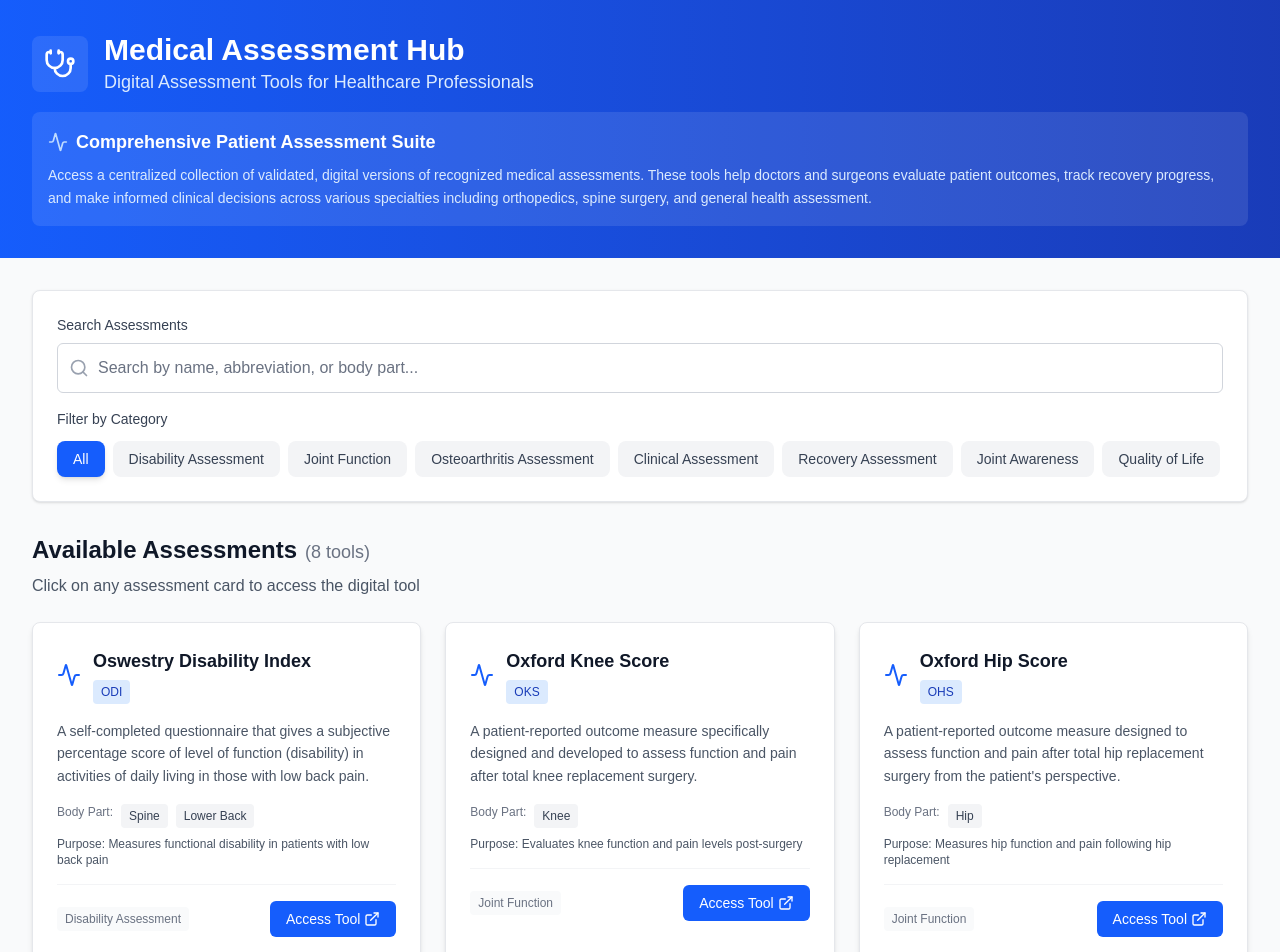
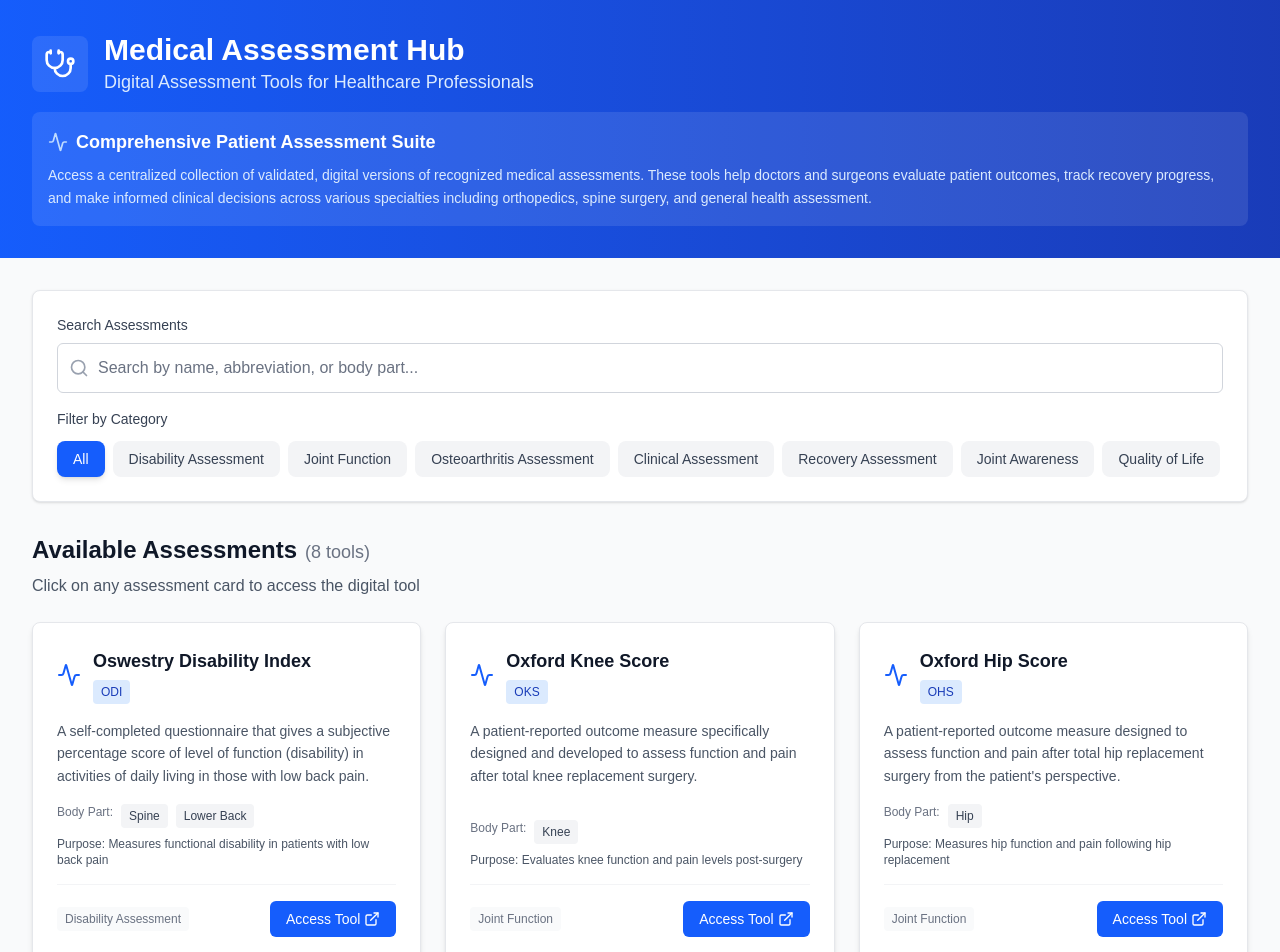
Before and after one commit to radion-x/surgical-prom-hub, a Next.js app: page / in a window 1280 px wide. Shown: the top 952 px of the page. Built offline with nearby package versions, Linux system fonts and the light colour scheme.

Commit message:
Align all Access Tool buttons consistently at bottom of cards
- Add h-full and flex layout to ensure uniform card heights
- Use flex-grow on description and mt-auto on footer
- Creates professional, consistent button alignment across all cards

```diff
--- a/src/components/AssessmentCard.tsx
+++ b/src/components/AssessmentCard.tsx
@@ -21,8 +21,8 @@ export default function AssessmentCard({ assessment }: AssessmentCardProps) {
   };
 
   return (
-    <div className="bg-white rounded-lg shadow-md hover:shadow-lg transition-shadow duration-300 border border-gray-200">
-      <div className="p-6">
+    <div className="bg-white rounded-lg shadow-md hover:shadow-lg transition-shadow duration-300 border border-gray-200 h-full flex flex-col">
+      <div className="p-6 flex flex-col h-full">
         <div className="flex items-start justify-between mb-4">
           <div className="flex items-center space-x-3">
             {getIcon(assessment.category)}
@@ -37,7 +37,7 @@ export default function AssessmentCard({ assessment }: AssessmentCardProps) {
           </div>
         </div>
 
-        <p className="text-gray-600 text-sm mb-4 leading-relaxed">
+        <p className="text-gray-600 text-sm mb-4 leading-relaxed flex-grow">
           {assessment.description}
         </p>
 
@@ -58,7 +58,7 @@ export default function AssessmentCard({ assessment }: AssessmentCardProps) {
           </div>
         </div>
 
-        <div className="flex items-center justify-between pt-4 border-t border-gray-100">
+        <div className="flex items-center justify-between pt-4 border-t border-gray-100 mt-auto">
           <span className="text-xs text-gray-500 bg-gray-50 px-2 py-1 rounded">
             {assessment.category}
           </span>
```
